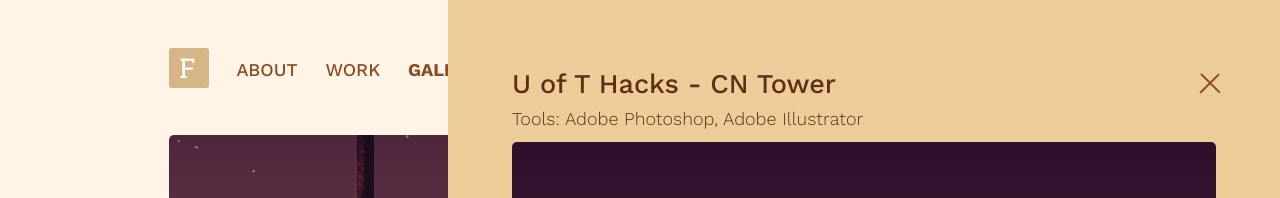
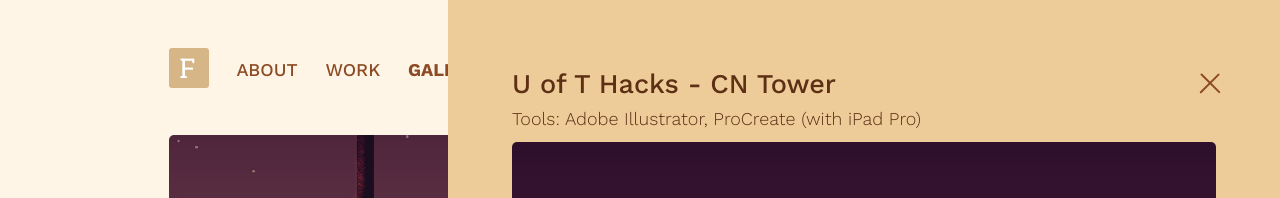
Before and after one commit to desslinga/personal-web, an Angular app: page /gallery in a window 1280 px wide. Both pictures are taken after a click on the element 396 px from the left and 363 px from the top of the page. Shown: the top 198 px of the page. Built offline with nearby package versions, Linux system fonts and the light colour scheme.

Commit message:
changed tools used in gallery preview

```diff
--- a/src/app/gallery-preview/gallery-preview.component.html
+++ b/src/app/gallery-preview/gallery-preview.component.html
@@ -15,7 +15,7 @@
     </div>
     <div class="col-12">
       <span class="gallery-preview-desc">
-        Tools: Adobe Photoshop, Adobe Illustrator
+        Tools: {{image.tools}}
       </span>
     </div>
   </div>
--- a/src/app/gallery/gallery.component.ts
+++ b/src/app/gallery/gallery.component.ts
@@ -38,18 +38,21 @@ export class GalleryComponent implements OnInit {
        This design was not eventually used for the event, but
        it was still fun making it! This features the CN Tower.
        Designed on Adobe Illustrator, with some finishing touches
-       on ProCreate (iPad Pro).`],
+       on ProCreate (iPad Pro).`,
+      'Adobe Illustrator, ProCreate (with iPad Pro)'],
       ["image-02.png",
        "transitassets-01.png",
        "Toronto Transit",
        `Buses and Trains for TTC, MiWay, and GO Transit. Created
         as part of a brochure design during an internship with
-        GO Transit. Designed on Adobe Illustrator.`],
+        GO Transit. Designed on Adobe Illustrator.`,
+       'Adobe Illustrator'],
       ["image-03.png",
        "plants_v2.png",
        "Potted Plants - Leafy Greens",
        `Part of an ongoing study of leafy plants and pots.
-        Illustration made with ProCreate on iPad Pro.`],
+        Illustration made with ProCreate on iPad Pro.`,
+       'ProCreate (with iPad Pro)'],
       ["image-04.png",
        "uoft_hacks_skyline.png",
        "U of T Hacks - Skyline",
@@ -57,40 +60,47 @@ export class GalleryComponent implements OnInit {
        This design was not eventually used for the event, but
        it was still fun making it! This features the Toronto
        Skyline. Designed on Adobe Illustrator, with some finishing
-       touches on ProCreate (iPad Pro).`],
+       touches on ProCreate (iPad Pro).`,
+      'Adobe Illustrator, ProCreate (with iPad Pro)'],
       ["image-05.png",
        "plants_v1.png",
        "Potted Plants - Succulents",
        `Part of an ongoing study of leafy plants and pots.
-        Illustration made with ProCreate on iPad Pro.`],
+        Illustration made with ProCreate on iPad Pro.`,
+       'ProCreate (with iPad Pro)'],
       ["image-06.png",
        "go_no_brainer_savings.png",
        "GO Transit Back to School",
        `Poster design for 'GO Back to School' promotional event
        for GO Transit. Created during an internship with GO
-       Transit. Designed on Adobe Illustrator.`],
+       Transit. Designed on Adobe Illustrator.`,
+      'Adobe Illustrator'],
       ["image-07.png",
        "go_introduction_3.png",
        "GO Introduction Brochure",
        `Inner pages of brochure designed for 'GO Introduction'
        brochure, as a concept. Created during an internship with
-       GO Transit. Designed on Adobe Illustrator.`],
+       GO Transit. Designed on Adobe Illustrator.`,
+      'Adobe Illustrator'],
       ["image-08.png",
        "go_introduction_2.png",
        "GO Introduction Brochure",
        `Inner pages (History) of brochure designed for 'GO Introduction'
        brochure, as a concept. Created during an internship with
-       GO Transit. Designed on Adobe Illustrator.`],
+       GO Transit. Designed on Adobe Illustrator.`,
+      'Adobe Illustrator'],
       ["image-09.png",
        "girl_with_cats.PNG",
        "Playing with Cats",
        `Illustration made with ProCreate on iPad Pro. I really like
-       cats so I made this one!`],
+       cats so I made this one!`,
+      'Procreate (with iPad Pro)'],
       ["image-10.png",
        "amacss_gaming_night_2.PNG",
        "AMACSS Gaming Night 2 Poster",
        `Poster created for AMACSS' Gaming Night. Illustrated on iPad Pro,
-       and designed on Adobe Illustrator.`],
+       and designed on Adobe Illustrator.`,
+      'Adobe Illustrator, ProCreate (with iPad Pro)'],
       ["image-11.png",
        "uoft_hacks_title.png",
        "U of T Hacks - Title",
@@ -98,27 +108,32 @@ export class GalleryComponent implements OnInit {
        This design was not eventually used for the event, but
        it was still fun making it! This features the title.
        Designed on Adobe Illustrator, with some finishing
-       touches on ProCreate (iPad Pro).`],
+       touches on ProCreate (iPad Pro).`,
+      'Adobe Illustrator, ProCreate (with iPad Pro)'],
       ["image-12.png",
        "go_introduction_1.png",
        "GO Introduction Brochure",
        `Cover of brochure designed for 'GO Introduction'
        brochure, as a concept. Created during an internship with
-       GO Transit. Designed on Adobe Illustrator.`],
+       GO Transit. Designed on Adobe Illustrator.`,
+      'Adobe Illustrator'],
       ["image-13.png",
        "amacss_quiz_night.png",
        "AMACSS Quiz Night",
        `Poster created for AMACSS' Quiz Night. Illustrated on iPad Pro,
-       and designed on Adobe Illustrator.`],
+       and designed on Adobe Illustrator.`,
+      'Adobe Illustrator, ProCreate (with iPad Pro)'],
       ["image-14.png",
        "amacss_gaming_night_1.png",
        "AMACSS Gaming Night 1 Poster",
        `Poster created for AMACSS' Gaming Night. Illustrated on iPad Pro,
-       and designed on Adobe Illustrator.`],
+       and designed on Adobe Illustrator.`,
+      'Adobe Illustrator, ProCreate (with iPad Pro)'],
        ["image-15.png",
         "weekly1_flowergirl.PNG",
         "Flower Girl",
-        `Lorem Ipsum.`]
+        `Portrait of girl with decorative flowers. Part 1 of some quick studies
+         I am trying to do every week or so.`]
     ];
 
     this.screenChangeService = screenchangeservice;
@@ -133,7 +148,8 @@ export class GalleryComponent implements OnInit {
        this.imageListFull[i] = {
          'url': "./assets/images/gallery/archives/" + this.imageList[i][1],
          'title': this.imageList[i][2],
-         'description': this.imageList[i][3]
+         'description': this.imageList[i][3],
+         'tools': this.imageList[i][4]
        };
     }
 
```
